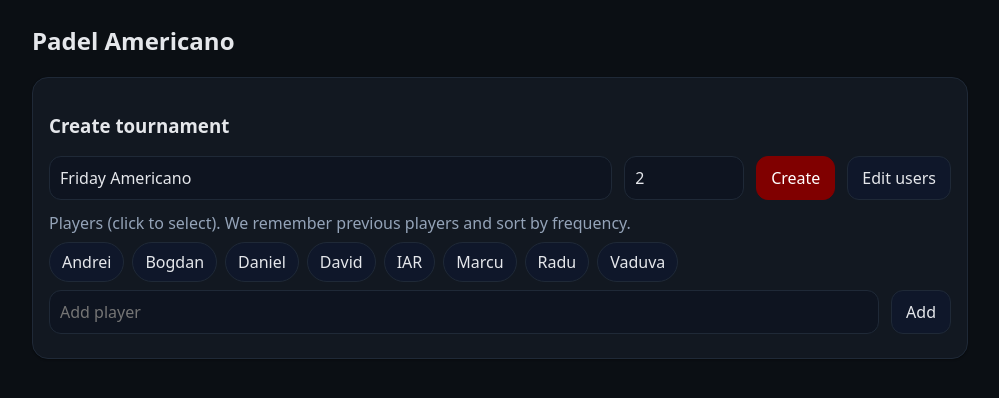
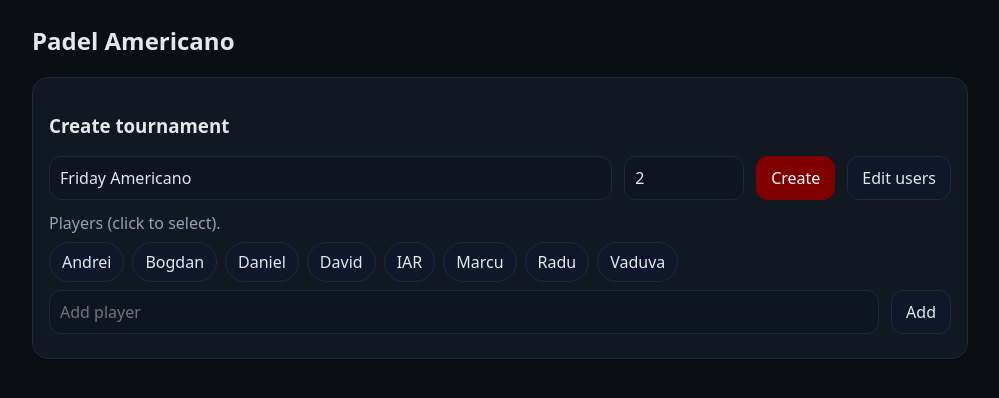
Before and after one commit to Anduqq/padel, a FastAPI app: page /ui in a window 1280 px wide. Shown: the top 398 px of the page, without its empty margins (140-1139 px from the left). Run offline with FastAPI, Linux system fonts and the light colour scheme.

Commit message:
small changes

```diff
--- a/app/templates/ui.html
+++ b/app/templates/ui.html
@@ -61,7 +61,7 @@
     </div>
 
     <div style="margin-top:12px">
-      <p class="muted" style="margin:0 0 8px">Players (click to select). We remember previous players and sort by frequency.</p>
+      <p class="muted" style="margin:0 0 8px">Players (click to select).</p>
       <div id="chips" class="chips"></div>
       <div class="row" style="margin-top:8px">
         <input id="newPlayer" placeholder="Add player" style="flex:1; min-width:220px" onkeydown="if(event.key==='Enter') addPlayer()">
```
